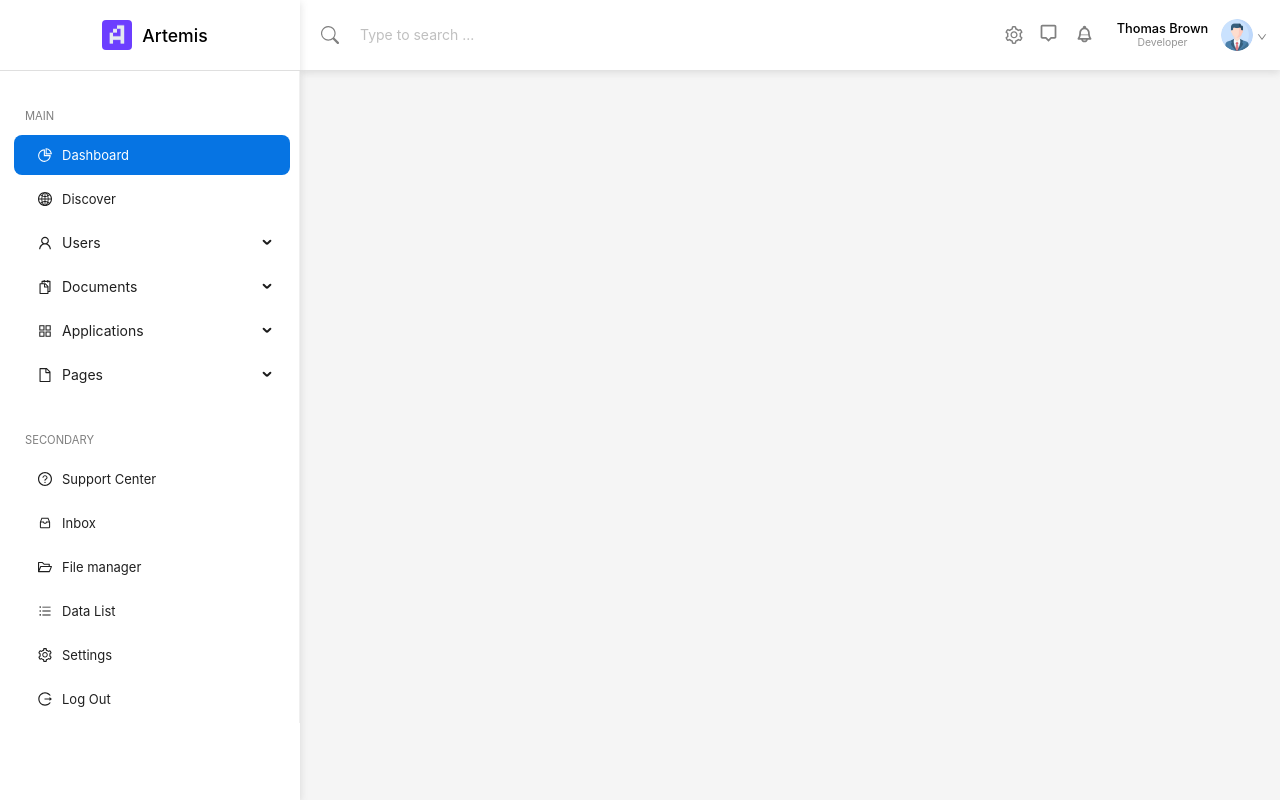
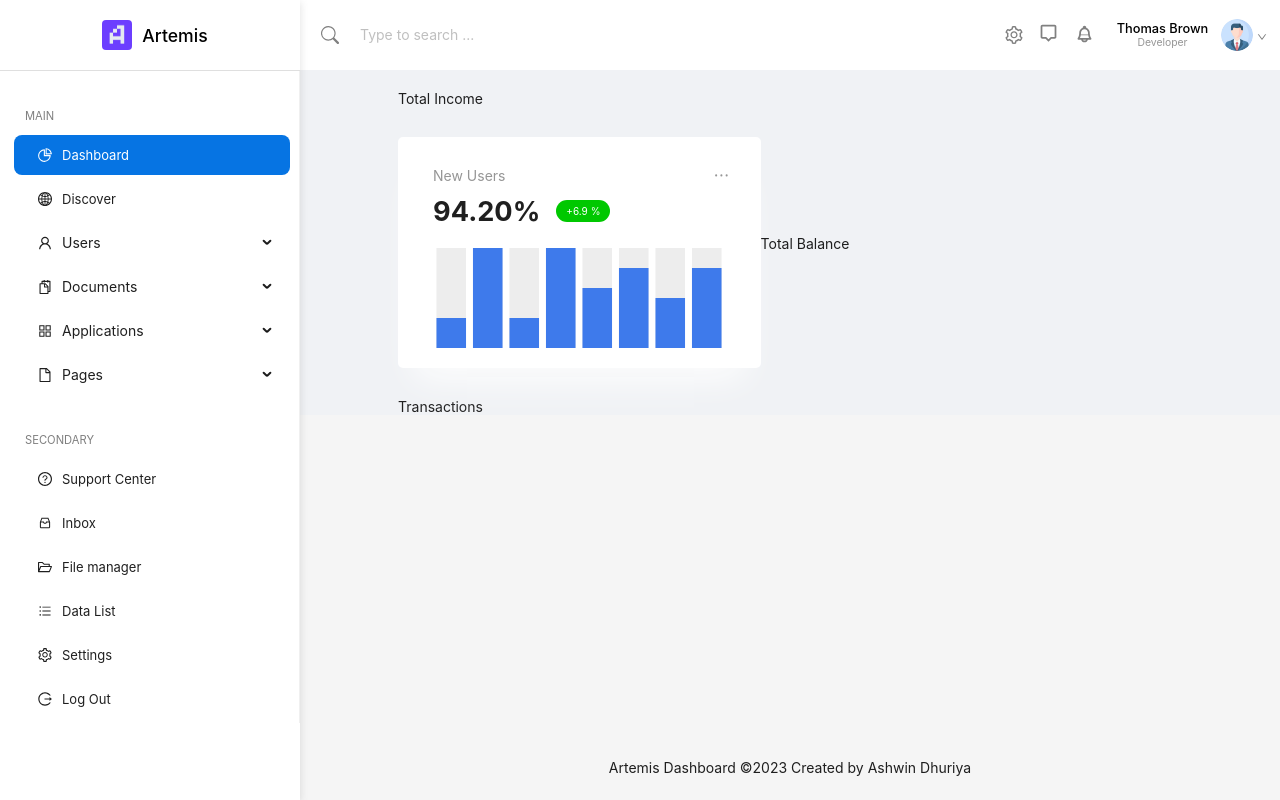
Before and after one commit to Ashwin1729/Artemis-Dashboard, a React (Create React App) app: page / in a window 1280 px wide. Built offline with nearby package versions, Linux system fonts and the light colour scheme.

Commit message:
new user card implemented

```diff
--- a/package.json
+++ b/package.json
@@ -8,7 +8,10 @@
     "@testing-library/react": "^13.4.0",
     "@testing-library/user-event": "^13.5.0",
     "antd": "^5.8.2",
+    "chart.js": "^4.3.3",
     "react": "^18.2.0",
+    "react-chartjs-2": "^5.2.0",
+    "react-countup": "^6.4.2",
     "react-dom": "^18.2.0",
     "react-icons": "^4.10.1",
     "react-router-dom": "^6.14.2",
--- a/src/App.css
+++ b/src/App.css
@@ -71,7 +71,7 @@
 }
 
 .progress {
-  background-color: rgb(62, 122, 235);
+  background-color: #3e7aeb;
   height: 10px;
   border-radius: 1rem;
   transition: 1s ease;
@@ -83,39 +83,8 @@
   border-radius: 0.5rem;
 }
 
-.income-dollar {
-  font-size: calc(2vw + 0.1rem);
-}
-
 .balance-head {
   font-size: calc(1vw + 0.5rem);
-}
-
-.w-100 {
-  width: 100%;
-}
-
-.total-income-wrapper {
-  background: white;
-  padding: 10px;
-  border-radius: 3px;
-}
-
-.box-shadow {
-  box-shadow: 0px 27px 33px -18px #fefefe;
-}
-
-.badge-text {
-  display: flex;
-  align-items: center;
-}
-
-.bold {
-  font-weight: 500;
-}
-
-.h-100 {
-  height: 100%;
 }
 
 .table-main {
--- a/src/App.js
+++ b/src/App.js
@@ -14,10 +14,11 @@ import {
   SettingOutlined,
   LogoutOutlined,
 } from "@ant-design/icons";
-import { Switch, Route, Link } from "react-router-dom";
+import { Route, Routes } from "react-router-dom";
 import "./App.css";
 import SideBar from "./components/SideBar";
 import Header from "./components/Header";
+import Dashboard from "./components/Dashboard";
 
 const { Content, Footer, Sider } = Layout;
 const { SubMenu } = Menu;
@@ -40,6 +41,18 @@ const App = () => {
         <div className="header-wrapper">
           <Header />
         </div>
+        <Content>
+          <Routes>
+            <Route path="/" element={<Dashboard />} />
+          </Routes>
+        </Content>
+        <Footer
+          style={{
+            textAlign: "center",
+          }}
+        >
+          Artemis Dashboard ©2023 Created by Ashwin Dhuriya
+        </Footer>
       </Layout>
     </Layout>
   );
--- /dev/null
+++ b/src/components/Dashboard.js
@@ -0,0 +1,30 @@
+import React from "react";
+import { Row, Col } from "antd";
+
+import NewUser from "./dashboard_modules/NewUser";
+import styles from "./Dashboard.module.css";
+
+const Dashboard = () => {
+  return (
+    <div className={styles.dashboard_layout}>
+      <Row className={styles.dashboard_graphs}>
+        <Col xs={24} lg={12}>
+          <Row>
+            <div>Total Income</div>
+          </Row>
+          <Row style={{ margin: "30px 0px" }}>
+            <NewUser />
+          </Row>
+        </Col>
+        <Col xs={24} lg={12}>
+          <div>Total Balance</div>
+        </Col>
+      </Row>
+      <Row>
+        <div>Transactions</div>
+      </Row>
+    </div>
+  );
+};
+
+export default Dashboard;
--- /dev/null
+++ b/src/components/Dashboard.module.css
@@ -0,0 +1,10 @@
+.dashboard_layout {
+  padding: 20px 16% 0px 10%;
+  background: #f0f2f5;
+}
+
+.dashboard_graphs {
+  display: flex;
+  justify-content: space-between;
+  align-items: center;
+}
--- a/src/components/SideBar.js
+++ b/src/components/SideBar.js
@@ -65,7 +65,7 @@ const SideBar = () => {
         </Row>
 
         <Menu.Item key="1" icon={<PieChartOutlined />}>
-          <Link to="/dashboard"> Dashboard </Link>
+          <Link to="/"> Dashboard </Link>
         </Menu.Item>
         <Menu.Item key="2" icon={<GlobalOutlined />}>
           <Link to="/discover">Discover</Link>
--- /dev/null
+++ b/src/components/dashboard_modules/Badge.js
@@ -0,0 +1,8 @@
+import React from "react";
+import styles from "./Badge.module.css";
+
+const Badge = ({ value }) => {
+  return <div className={styles.badge}>+{value} %</div>;
+};
+
+export default Badge;
--- /dev/null
+++ b/src/components/dashboard_modules/Badge.module.css
@@ -0,0 +1,12 @@
+.badge {
+  display: flex;
+  justify-content: center;
+  align-items: center;
+  margin: 0 1rem;
+  background-color: #00c800;
+  padding: 5px 10px;
+  font-size: x-small;
+  color: white;
+  font-weight: 400;
+  border-radius: 500px;
+}
--- /dev/null
+++ b/src/components/dashboard_modules/BarChart.js
@@ -0,0 +1,92 @@
+import React from "react";
+import { Bar } from "react-chartjs-2";
+import Chart from "chart.js/auto";
+
+const BarChart = ({ label, data }) => {
+  const backgroundBar = {
+    id: "backgroundBar",
+    beforeDatasetsDraw(chart, args, pluginOptions) {
+      const {
+        data,
+        ctx,
+        chartArea: { top, bottom, left, right, width, height },
+        scales: { x, y },
+      } = chart;
+
+      ctx.save();
+      const segment = width / data.labels.length;
+      const barWidth =
+        segment *
+        data.datasets[0].barPercentage *
+        data.datasets[0].categoryPercentage;
+      ctx.fillStyle = pluginOptions.barColor;
+
+      for (let i = 0; i < data.labels.length; i++) {
+        ctx.fillRect(
+          x.getPixelForValue(i) - barWidth / 2,
+          top,
+          barWidth,
+          height
+        );
+      }
+    },
+  };
+
+  return (
+    <>
+      <Bar
+        data={{
+          labels: label,
+          datasets: [
+            {
+              label: "Users increase count in past days",
+              backgroundColor: "#3e7aeb",
+              hoverBackgroundColor: "#82a5e4",
+              borderColor: "transparent",
+              borderDash: [],
+              borderDashOffset: 0.0,
+              data: data,
+              barPercentage: 0.9,
+              categoryPercentage: 0.9,
+            },
+          ],
+        }}
+        plugins={[backgroundBar]}
+        options={{
+          plugins: {
+            legend: {
+              display: false,
+            },
+            backgroundBar: {
+              barColor: "#ededed",
+            },
+          },
+          responsive: true,
+          maintainAspectRatio: false,
+          tooltips: {
+            backgroundColor: "#f5f5f5",
+            titleFontColor: "#333",
+            bodyFontColor: "#666",
+            bodySpacing: 4,
+            xPadding: 12,
+            mode: "nearest",
+            intersect: 0,
+            position: "nearest",
+          },
+
+          scales: {
+            y: {
+              display: false,
+            },
+
+            x: {
+              display: false,
+            },
+          },
+        }}
+      />
+    </>
+  );
+};
+
+export default BarChart;
--- /dev/null
+++ b/src/components/dashboard_modules/NewUser.js
@@ -0,0 +1,82 @@
+import React, { useState, useEffect, useRef } from "react";
+import Badge from "./Badge";
+import { Row, Col, Dropdown } from "antd";
+import { EllipsisOutlined } from "@ant-design/icons";
+import { useCountUp } from "react-countup";
+import styles from "./NewUser.module.css";
+import BarChart from "./BarChart";
+import { Chart, registerables } from "chart.js";
+
+Chart.register(...registerables);
+
+const profileDropdown = [
+  {
+    label: <a href="#">1st menu item</a>,
+    key: "0",
+  },
+  {
+    label: <a href="#">2nd menu item</a>,
+    key: "1",
+  },
+  {
+    type: "divider",
+  },
+  {
+    label: "3rd menu item",
+    key: "3",
+  },
+];
+
+const NewUser = () => {
+  const [barLabels, setBarLabels] = useState([]);
+  const [barData, setBarData] = useState([]);
+  const userCountRef = useRef();
+
+  const { countUp } = useCountUp({
+    ref: userCountRef,
+    start: 50,
+    end: 94.2,
+    duration: 5,
+    decimals: 2,
+    useEasing: true,
+  });
+
+  useEffect(() => {
+    setBarLabels(["", "", "", "", "", "", "", ""]);
+    setBarData([30, 100, 30, 100, 60, 80, 50, 80]);
+  }, []);
+
+  return (
+    <div className={styles.user_container}>
+      <Row className={styles.user_data}>
+        <div className={styles.user_data}>
+          <Col xs={20}>New Users</Col>
+          <Col xs={1}>
+            <Dropdown
+              menu={{
+                items: profileDropdown,
+              }}
+              trigger={["click"]}
+            >
+              <EllipsisOutlined className={styles.options} />
+            </Dropdown>
+          </Col>
+        </div>
+      </Row>
+
+      <Row className={styles.user_count}>
+        <span ref={userCountRef} />
+        <span>%</span>
+        <Badge value={6.9} />
+      </Row>
+
+      <Row>
+        <div className={styles.user_chart}>
+          <BarChart label={barLabels} data={barData} />
+        </div>
+      </Row>
+    </div>
+  );
+};
+
+export default NewUser;
--- /dev/null
+++ b/src/components/dashboard_modules/NewUser.module.css
@@ -0,0 +1,35 @@
+.user_container {
+  background: white;
+  padding: 20px 35px;
+  border-radius: 5px;
+  box-shadow: 0px 27px 33px -18px #fefefe;
+  width: 100%;
+}
+
+.user_data {
+  display: flex;
+  justify-content: space-between;
+  align-items: center;
+  color: #969696;
+  margin: 5px 0px;
+  font-weight: 400;
+  width: 100%;
+}
+
+.user_count {
+  display: flex;
+  align-items: center;
+  font-size: calc(2vw + 0.1rem);
+  font-weight: 700;
+}
+
+.user_chart {
+  width: 100%;
+  height: 100px;
+  margin: 20px 0px;
+  margin-bottom: 0;
+}
+
+.options {
+  font-size: larger;
+}
```
Also changed, not shown: 1 other file (tests, documents, lock files or other folders).
